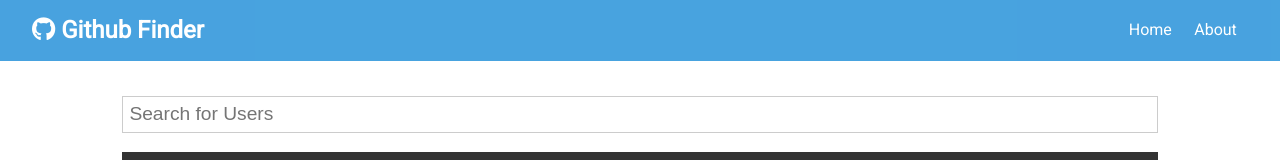
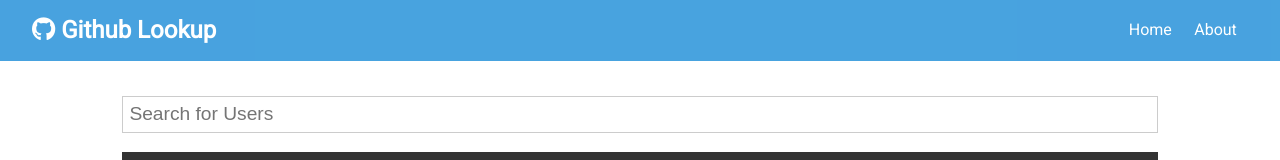
Before and after one commit to bnagen/Github-Searcher-React, a React (Create React App) app: page / in a window 1280 px wide. Shown: the top 160 px of the page. Built offline with nearby package versions, Linux system fonts and the light colour scheme; no server answers.

Commit message:
last changes

```diff
--- a/src/components/layout/Navbar.js
+++ b/src/components/layout/Navbar.js
@@ -8,7 +8,7 @@ const Navbar = ({icon, title}) => {
         return (
             <nav className="navbar bg-primary">
                 <h1>
-                    <i className={icon} /> {title}
+                    <i className={icon} /> {"Github Lookup"}
 
                 </h1>
                 <ul>
```
